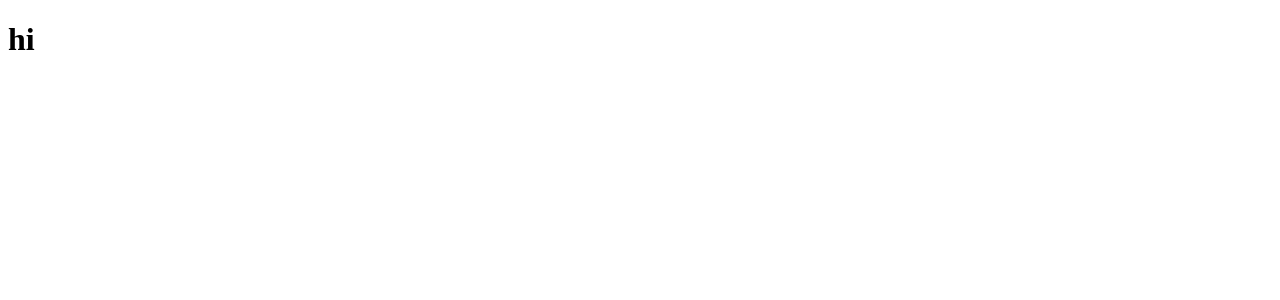
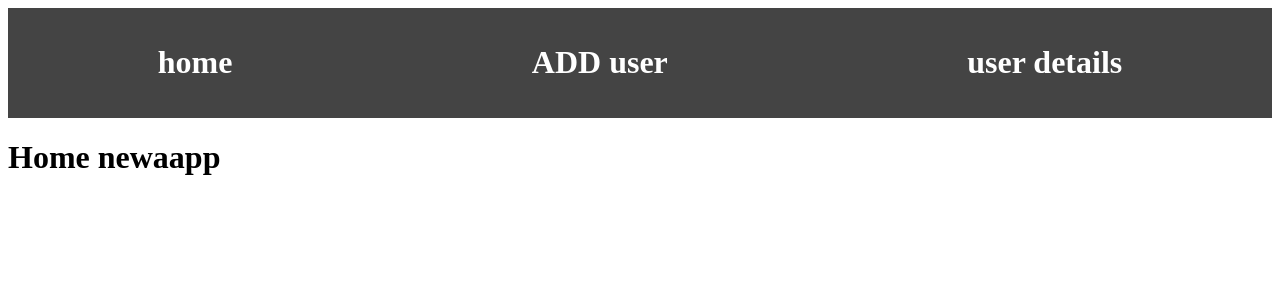
Before and after one commit to Lahindu2001/MERN, a React (Create React App) app in the folder frontend/: page / in a window 1280 px wide. Shown: the top 300 px of the page. Built offline with nearby package versions, Linux system fonts and the light colour scheme.

Commit message:
Done navigation and home withs simple look , add the css for nav bar only

```diff
--- a/frontend/package.json
+++ b/frontend/package.json
@@ -9,6 +9,7 @@
     "@testing-library/user-event": "^13.5.0",
     "react": "^19.1.1",
     "react-dom": "^19.1.1",
+    "react-router-dom": "^7.7.1",
     "react-scripts": "5.0.1",
     "web-vitals": "^2.1.4"
   },
--- a/frontend/public/index.html
+++ b/frontend/public/index.html
@@ -24,7 +24,7 @@
       work correctly both with client-side routing and a non-root public URL.
       Learn how to configure a non-root public URL by running `npm run build`.
     -->
-    <title>React App</title>
+    <title>Selfme</title>
   </head>
   <body>
     <noscript>You need to enable JavaScript to run this app.</noscript>
--- a/frontend/src/App.js
+++ b/frontend/src/App.js
@@ -1,10 +1,23 @@
-import logo from './logo.svg';
+import React from "react";
+import { Route ,Routes } from 'react-router-dom';
 import './App.css';
+import Home from "./Components/Home/Home.js";
+import User from "./Components/AddUser/User.js";
+import Users from "./Components/Userdetails/Users.js";
 
 function App() {
   return (
-    <div className="App">
-      <h1>hi</h1>
+    <div>
+
+      <React.Fragment>
+        <Routes>
+        <Route path="/" element={<Home/>}/>
+        <Route path="/mainhome" element={<Home/>}/>
+        <Route path="/adduser" element={<User/>}/>
+        <Route path="/userdetals" element={<Users/>}/>
+        </Routes>
+      </React.Fragment>
+
     </div>
   );
 }
--- /dev/null
+++ b/frontend/src/Components/AddUser/User.js
@@ -0,0 +1,13 @@
+import React from 'react'
+import Nav from '../Nav/Nav';
+
+function User() {
+  return (
+    <div>
+      <Nav/>
+      <h1>this is user</h1>
+    </div>
+  )
+}
+
+export default User
--- /dev/null
+++ b/frontend/src/Components/Home/Home.js
@@ -0,0 +1,13 @@
+import React from 'react'
+import Nav from "../Nav/Nav";
+
+function Home() {
+  return (
+    <div>
+        <Nav/>
+      <h1>Home newaapp</h1>
+    </div>
+  )
+}
+
+export default Home
--- /dev/null
+++ b/frontend/src/Components/Nav/Nav.css
@@ -0,0 +1,38 @@
+.home-ul {
+  list-style-type: none;
+  padding: 0;
+  margin: 0;
+  display: flex;
+  justify-content: space-around;
+  background-color: #444;
+}
+
+.home-li {
+  padding: 15px 20px;
+  color: #fff;
+  cursor: pointer;
+  transition: background-color 0.3s;
+  text-decoration: none;
+}
+
+.home-a {
+  color: #fff;
+  text-decoration: none;
+}
+
+.home-li:hover {
+  background-color: #666;
+}
+
+.home-li:active,
+.home-li:focus {
+  background-color: #666;
+  outline: none;
+  color: #fff;
+}
+
+.home-a:active,
+.home-a:focus {
+  color: #fff;
+  text-decoration: none;
+}
--- /dev/null
+++ b/frontend/src/Components/Nav/Nav.js
@@ -0,0 +1,29 @@
+import React from 'react'
+import './Nav.css';
+import {Link} from "react-router-dom";
+
+function Nav() {
+  return (
+   <div>
+      <ul className="home-ul">
+        <li className="home-li">
+          <Link to="/mainhome" className ="active home-a">
+          <h1>home</h1>
+          </Link>
+        </li>
+        <li className="home-li">
+         <Link to="/adduser" className ="active home-a">
+          <h1>ADD user</h1>
+          </Link>
+        </li>
+        <li className="home-li">
+             <Link to="/userdetals" className ="active home-a">
+          <h1>user details</h1>
+          </Link>
+        </li>
+      </ul>
+    </div>
+  )
+}
+
+export default Nav
--- /dev/null
+++ b/frontend/src/Components/Userdetails/Users.js
@@ -0,0 +1,13 @@
+import React from 'react'
+import Nav from '../Nav/Nav'
+
+function Users() {
+  return (
+    <div>
+      <Nav/>
+      <h1>User details</h1>
+    </div>
+  )
+}
+
+export default Users
--- a/frontend/src/index.js
+++ b/frontend/src/index.js
@@ -2,16 +2,14 @@ import React from 'react';
 import ReactDOM from 'react-dom/client';
 import './index.css';
 import App from './App';
-import reportWebVitals from './reportWebVitals';
+import { BrowserRouter } from "react-router-dom";
 
-const root = ReactDOM.createRoot(document.getElementById('root'));
+const root = ReactDOM.createRoot(document.getElementById("root"));
+
 root.render(
-  <React.StrictMode>
-    <App />
-  </React.StrictMode>
+  <BrowserRouter>
+    <React.StrictMode>
+      <App />
+    </React.StrictMode>
+  </BrowserRouter>
 );
-
-// If you want to start measuring performance in your app, pass a function
-// to log results (for example: reportWebVitals(console.log))
-// or send to an analytics endpoint. Learn more: https://bit.ly/CRA-vitals
-reportWebVitals();
```
Also changed, not shown: 2 other files (tests, documents, lock files or other folders).
